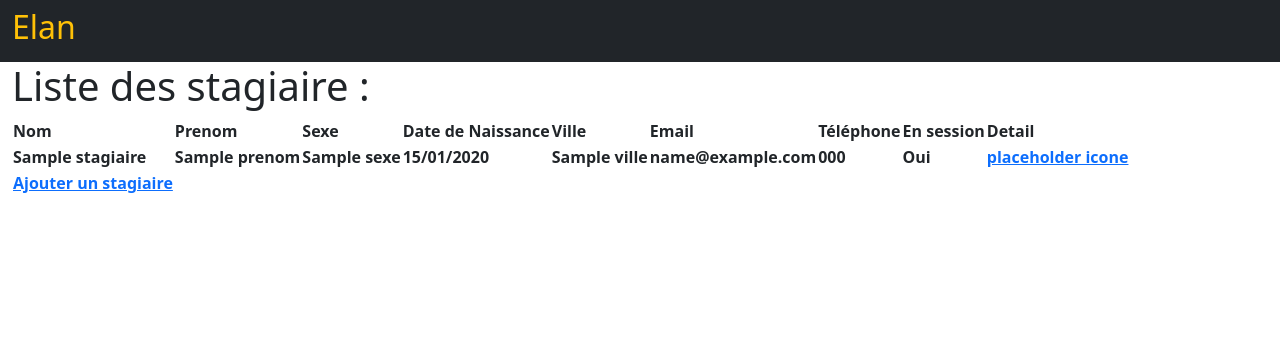
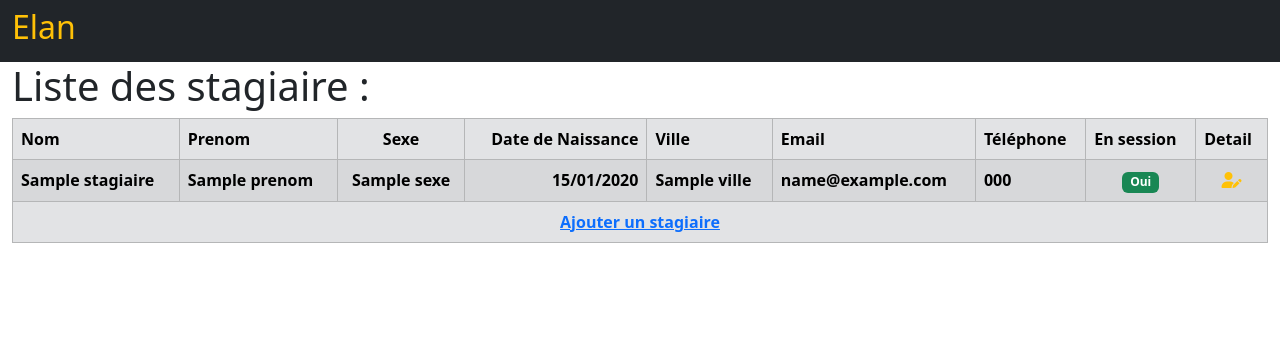
Before and after one commit to KrouriB/SfSession, a Symfony app: template templates/stagiaire/index.html.twig in a window 1280 px wide. Shown: the top 362 px of the page. Run offline with Twig, Linux system fonts and the light colour scheme; the template is opened without the code that fills it: most values are stand-ins (such as "Sample title", 1, 10 or a date in 2020); lists and menus that the app fills with data are empty; some libraries are stand-ins or nearby versions.

Commit message:
bootstrap done

```diff
--- a/templates/stagiaire/index.html.twig
+++ b/templates/stagiaire/index.html.twig
@@ -4,13 +4,13 @@
 
 {% block body %}
     <h1>Liste des stagiaire :</h1>
-    <table>
+    <table class="table table-secondary table-striped table-hover table-bordered">
         <thead>
             <tr>
                 <th>Nom</th>
                 <th>Prenom</th>
-                <th>Sexe</th>
-                <th>Date de Naissance</th>
+                <th class="text-center">Sexe</th>
+                <th class="text-end">Date de Naissance</th>
                 <th>Ville</th>
                 <th>Email</th>
                 <th>Téléphone</th>
@@ -23,8 +23,8 @@
                 <tr>
                     <th>{{stagiaire.nom}}</th>
                     <th>{{stagiaire.prenom}}</th>
-                    <th>{{stagiaire.sexe}}</th>
-                    <th>{{stagiaire.dateNaissance|date('d/m/Y') }}</th>
+                    <th class="text-center">{{stagiaire.sexe}}</th>
+                    <th class="text-end">{{stagiaire.dateNaissance|date('d/m/Y') }}</th>
                     <th>{{stagiaire.ville}}</th>
                     <th>{{stagiaire.email}}</th>
                     <th>{{stagiaire.telephone}}</th>
@@ -34,17 +34,17 @@
                             {% set enSession = true %}
                         {% endif %}
                     {% endfor %}
-                    <th>
+                    <th class="text-center">
                         {% if enSession == true %}
-                            <span>Oui</span>
+                            <span class="col badge bg-success">Oui</span>
                         {% else %}
-                            <span>Non</span>
+                            <span class="col badge bg-danger">Non</span>
                         {% endif %}
                     </th>
-                    <th><a href="{{ path('show_stagiaire',{'id': stagiaire.id})}}">placeholder icone</a></th>
+                    <th class="text-center"><a href="{{ path('show_stagiaire',{'id': stagiaire.id})}}" class="text-warning"><i class="fa-solid fa-user-pen"></i></a></th>
                 </tr>
             {% endfor %}
-            <tr><th><a href="{{ path('form_stagiaire')}}">Ajouter un stagiaire</a></th></tr>
+            <tr><th class="text-center" colspan="9"><a href="{{ path('form_stagiaire')}}" class="link-primary">Ajouter un stagiaire</a></th></tr>
         </tbody>
     </table>
 {% endblock %}
```
